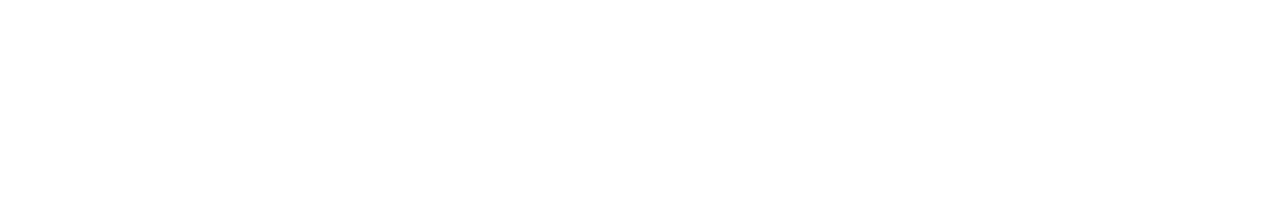
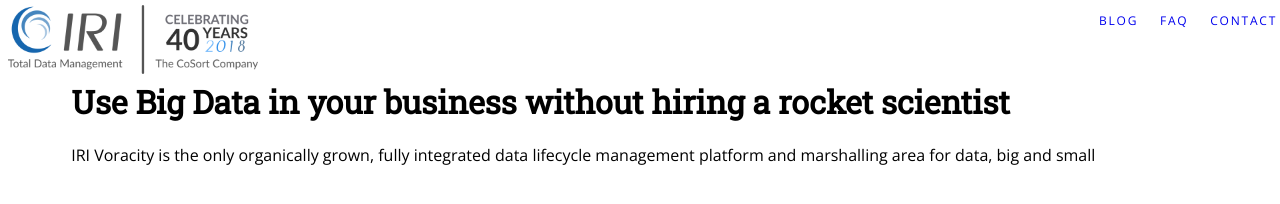
Before and after one commit to cmbusinesssolutions/voracity-landing-page, a plain HTML site: page index.html in a window 1280 px wide. Drawn offline with nearby package versions, Linux system fonts and the light colour scheme.

Commit message:
Add navigation main navigation menu

```diff
--- a/index.html
+++ b/index.html
@@ -3,12 +3,29 @@
 <head>
   <meta charset="utf-8" />
   <meta http-equiv="X-UA-Compatible" content="IE=edge">
-  <title>Page Title</title>
+  <title>IRI Voracity</title>
   <meta name="viewport" content="width=device-width, initial-scale=1">
   <link rel="stylesheet" type="text/css" media="screen" href="style.css" />
 
 </head>
 <body>
+ <header id="header">
+   <div class="logo">
+    <img src="images/iri-logo-anniversary-2018.png" alt="" id="header-img">
+   </div>
+   <nav id="nav-bar">
+     <ul class="top-menu">
+       <li><a href="https://www.iri.com/blog/">Blog</a></li>
+       <li><a href="https://www.iri.com/company/faqs">FAQ</a></li>
+       <li><a href="https://www.iri.com/company/contact">Contact</a></li>
+     </ul>
+   </nav>
+ </header>
+ <div class="main">
+  <h1 id="headline">Use Big Data in your business without hiring a rocket scientist</h1>
+  <p>IRI Voracity is the only organically grown, fully integrated data lifecycle management platform and marshalling area for
+  data, big and small</p>
+ </div>
 
   <script src="script.js"></script>
 </body>
--- a/style.css
+++ b/style.css
@@ -1,2 +1,78 @@
 /* Roboto Slab & Open Sans */
 @import url('https://fonts.googleapis.com/css?family=Open+Sans|Roboto+Slab');
+
+/*--Basic color scheme--*/
+:root {
+  --dark-primary-color: #022140;
+  --default-primary-color: #265077;
+  --light-primary-color: #C5CAE9;
+  --text-primary-color: #FFFFFF;
+  --accent-color: #51a7f8;
+  --primary-bg-color: #FFFFFF;
+  --primary-text-color: #595959;
+  --emphasis-text-color: #212121;
+  --secondary-text-color: #1E4258;
+  --divider-color: var(--dark-primary-color);
+  --overlay-bg-color: #1E4258;
+  --overlay-text-color: #ccc;
+  --container-bg-color: #FCFCFC;
+}
+
+body {
+  font-family: 'Open Sans', Helvetica, Sans-Serif;
+}
+
+h1, h2, h3, h4 {
+  font-family: 'Roboto Slab', 'Trebuchet MS', 'Lucida Sans Unicode', 'Lucida Grande', 'Lucida Sans', Arial, sans-serif
+}
+
+#header {
+  width: 100%;
+  display: flex;
+  justify-content: space-between;
+  z-index: 5;
+  position: fixed;
+  top: 0;
+  text-transform: uppercase;
+}
+
+#header * {
+  font-size: 0.75rem;
+  letter-spacing: 0.15em;
+  list-style: none;
+  text-decoration: none;
+}
+
+
+#header .logo {
+  display: inline-block;
+}
+
+.logo {
+  width: 250px;
+  margin-top: 5px;
+}
+
+.logo #header-img {
+  display: block;
+  width: 100%;
+}
+
+/* #nav-bar {
+  padding: 2rem;
+}*/
+
+#nav-bar a {
+  padding: 0.25rem 0.68rem;
+  border-radius: 0.3125rem;
+}
+
+.top-menu {
+  display: flex;
+}
+
+.main {
+  width: 90%;
+  margin: 0 auto;
+  margin-top: 5rem;
+}
```
